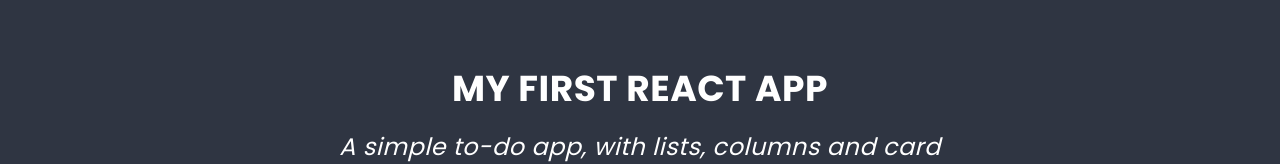
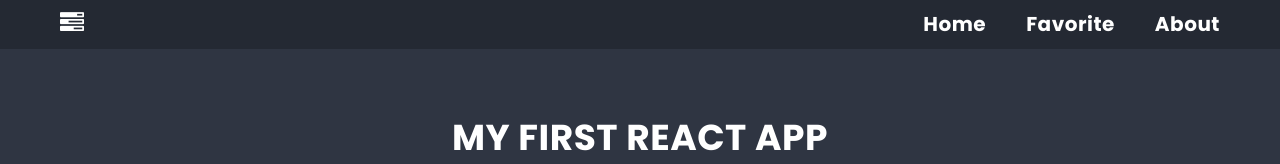
Before and after one commit to 11pablo/project1-react, a React (Create React App) app: page / in a window 1280 px wide. Shown: the top 164 px of the page. Built offline with nearby package versions, Linux system fonts and the light colour scheme.

Commit message:
navigation bar

```diff
--- a/package.json
+++ b/package.json
@@ -10,6 +10,7 @@
     "react": "^17.0.2",
     "react-dom": "^17.0.2",
     "react-redux": "7.2.5",
+    "react-router-dom": "6.0.1",
     "react-scripts": "5.0.0",
     "redux": "4.1.2",
     "redux-devtools-extension": "2.13.9",
--- a/src/App.js
+++ b/src/App.js
@@ -1,17 +1,19 @@
 import Hero from './component/Hero/Hero';
 import SearchForm from './component/SearchForm/SearchForm';
 import List from './component/List/List';
-import Container from './component/Container/Container'
+import Container from './component/Container/Container';
+import NavBar from './component/NavBar/NavBar';
 
 const App = () => {
   return (
-    <div>
+    <main>
+      <NavBar/>
       <Container>
         <Hero />
         <SearchForm />
         <List />
       </Container>
-    </div>
+    </main>
   );
 };
 
--- /dev/null
+++ b/src/component/NavBar/NavBar.js
@@ -0,0 +1,17 @@
+import styles from './NavBar.module.scss';
+
+const NavBar = () => {
+    return (
+        <nav className={styles.navBar}>
+            <div className={styles.container}>
+                <span className={styles.icon + ' fa fa-tasks'}></span>
+                <ul>
+                    <li><a href='/'>Home</a></li>
+                    <li><a href='/favorite'>Favorite</a></li>
+                    <li><a href='/about'>About</a></li>
+                </ul>
+            </div>
+        </nav>
+    )
+}
+export default NavBar;
--- /dev/null
+++ b/src/component/NavBar/NavBar.module.scss
@@ -0,0 +1,34 @@
+@import '../../styles/settings.scss';
+
+.navBar{
+    background-color: darken($color-dark, 5%);
+    .container{
+        display: flex;
+        max-width: 1200px;
+        margin: 0 auto;
+        justify-content: space-between;
+    }
+
+    .icon {
+        color: white;
+        font-size: ($base-size * 2);
+        padding: 0 10px;
+    }
+
+    a{
+        text-decoration: none;
+        color: white;
+    }
+
+    ul {
+        list-style-type: none;
+    }
+
+    li {
+        font-size: 20px;
+        font-weight: 600;
+        display: inline;
+        margin: 0 20px;
+
+    }
+}
```
Also changed, not shown: 1 other file (tests, documents, lock files or other folders).
